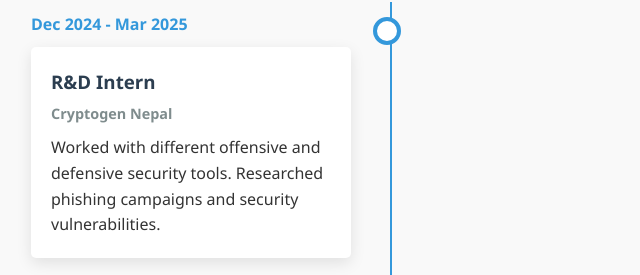
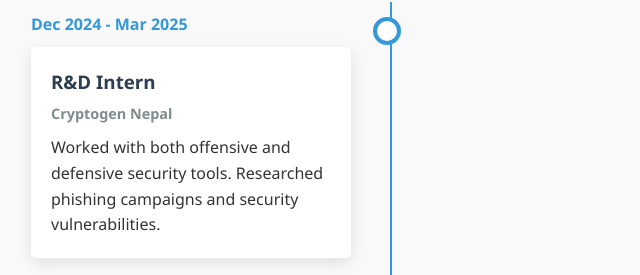
Before and after one commit to prabhat-np/portfolio, a plain HTML site: page index.html in a window 1280 px wide. Shown: the part 2888-3163 px from the top of the page, 249-889 px from the left. Drawn offline with Linux system fonts and the light colour scheme.

Commit message:
Update index.html

```diff
--- a/index.html
+++ b/index.html
@@ -153,7 +153,7 @@
                     <div class="timeline-content">
                         <h3>R&D Intern</h3>
                         <h4>Cryptogen Nepal</h4>
-                        <p>Worked with different offensive and defensive security tools. Researched phishing campaigns and security vulnerabilities.</p>
+                        <p>Worked with both offensive and defensive security tools. Researched phishing campaigns and security vulnerabilities.</p>
                     </div>
                 </div>
                 <div class="timeline-item">
```
